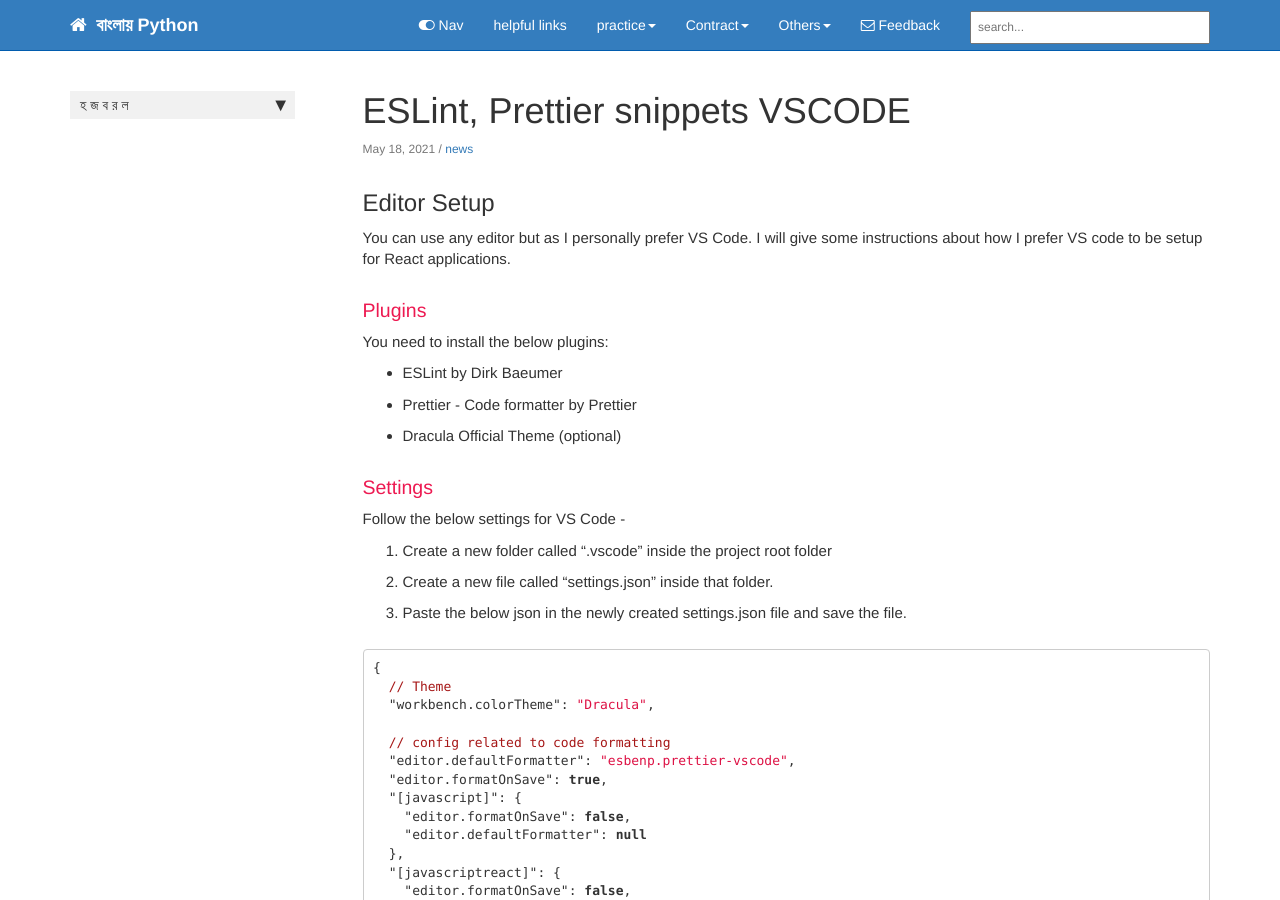
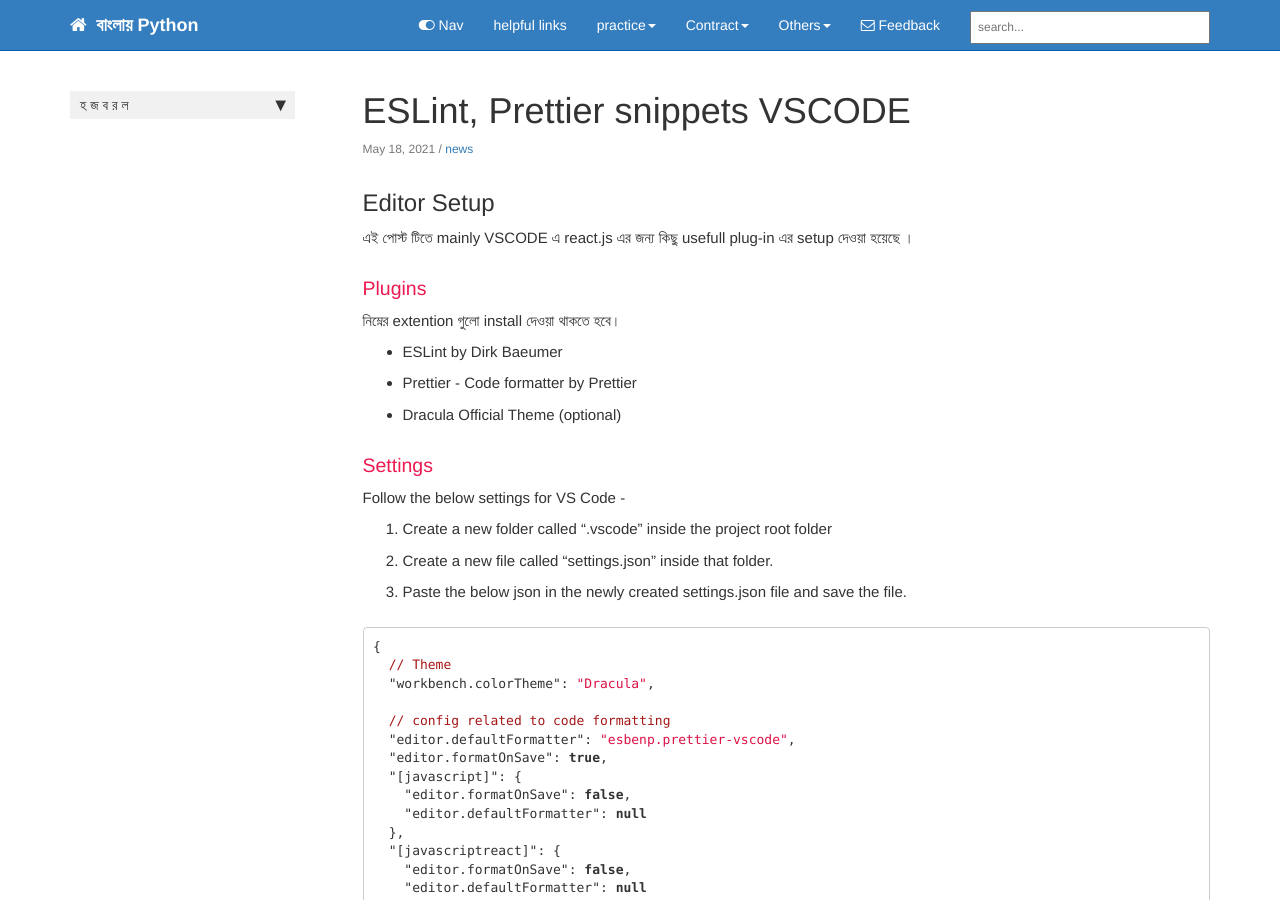
Before and after one commit to MonadWizard/blog-v2, a Jekyll site: the page built from _posts/2021-5-18-ESLint_workspace-setup-VSCODE.md, in a window 1280 px wide and 900 px high. Built offline with Jekyll 4.4.1, drawn with Linux system fonts in a browser that asks for light colours; comment, search, counter and statistics services are not loaded; some of the changed text lies outside the part shown.

Commit message:
update eslint

````diff
--- a/_posts/2021-5-18-ESLint_workspace-setup-VSCODE.md
+++ b/_posts/2021-5-18-ESLint_workspace-setup-VSCODE.md
@@ -13,11 +13,11 @@ tags: [news]
 
 ## Editor Setup
 
-You can use any editor but as I personally prefer VS Code. I will give some instructions about how I prefer VS code to be setup for React applications.
+এই পোস্ট টিতে mainly VSCODE এ react.js এর জন্য কিছু usefull plug-in এর setup দেওয়া হয়েছে ।
 
 ### Plugins
 
-You need to install the below plugins:
+নিম্নের extention গুলো install দেওয়া থাকতে হবে।
 
 - ESLint by Dirk Baeumer
 - Prettier - Code formatter by Prettier
@@ -149,3 +149,16 @@ Create a `.eslintrc` file in the project root and enter the below contents:
   "plugins": ["prettier", "react", "react-hooks"]
 }
 ```
+
+
+### for ignore eslint checking
+
+eslint আর node_modules এর ভিতরের eslint এর version এ error হইতে পারে। এর জন্য simpley just terminal এর prosedure টা follow করলেই চলবে ।
+such as , প্রথমে যে directory তে yarn.lock বা .eslintrc
+file আছে ঐ directory তে .env ফাইল তৈরি করে তার ভিতর
+
+```
+SKIP_PREFLIGHT_CHECK=true
+
+```
+দিয়ে দিব , টা হইলে এর error face হবে না।
````
